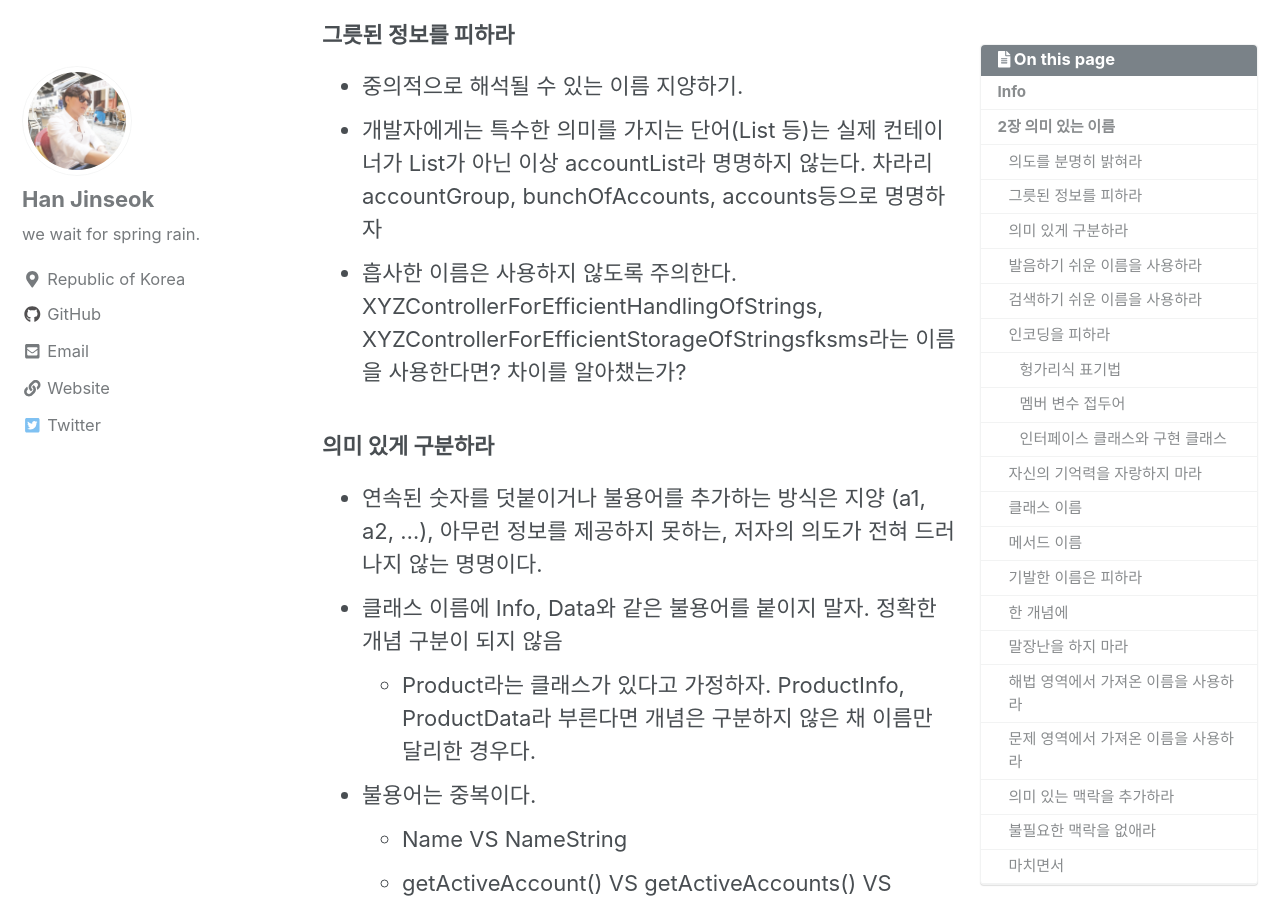
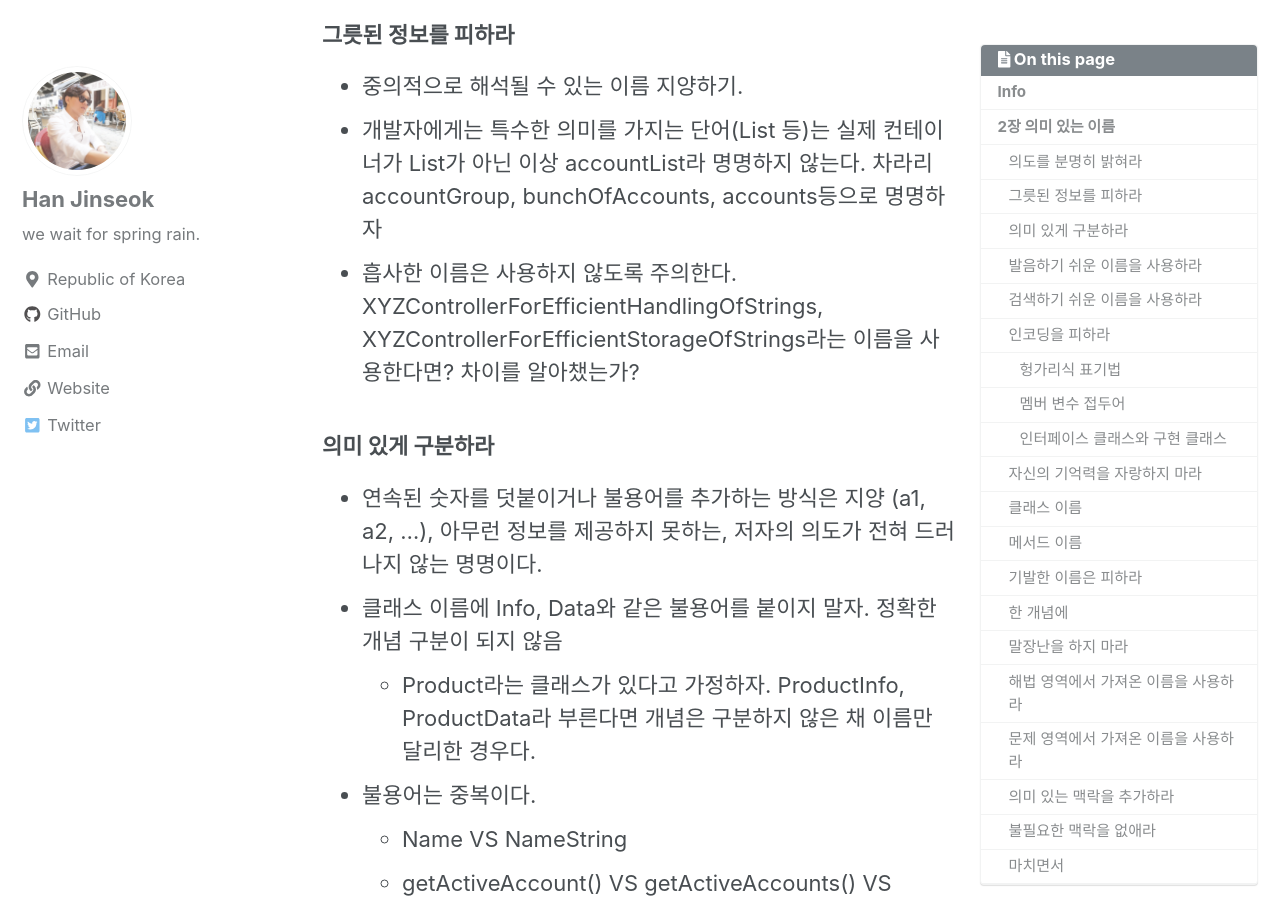
Before and after one commit to moregorenine/moregorenine.github.io, a Jekyll site: the page built from _posts/book/2019-02-28-clean-code-part2.md, in a window 1280 px wide and 900 px high, scrolled down 1474 px. Built offline with Jekyll 4.4.1, drawn with Linux system fonts in a browser that asks for light colours; nearby versions of some CDN libraries; comment, search, counter and statistics services are not loaded; a style sheet for code colours, icons or effects is not loaded.

Commit message:
Update 2019-02-28-clean-code-part2.md

```diff
--- a/_posts/book/2019-02-28-clean-code-part2.md
+++ b/_posts/book/2019-02-28-clean-code-part2.md
@@ -35,7 +35,7 @@ public List<int[]> getFlaggedCells() {
 ### 그릇된 정보를 피하라
 - 중의적으로 해석될 수 있는 이름 지양하기.
 - 개발자에게는 특수한 의미를 가지는 단어(List 등)는 실제 컨테이너가 List가 아닌 이상 accountList라 명명하지 않는다. 차라리 accountGroup, bunchOfAccounts, accounts등으로 명명하자
-- 흡사한 이름은 사용하지 않도록 주의한다. XYZControllerForEfficientHandlingOfStrings, XYZControllerForEfficientStorageOfStringsfksms라는 이름을 사용한다면? 차이를 알아챘는가?
+- 흡사한 이름은 사용하지 않도록 주의한다. XYZControllerForEfficientHandlingOfStrings, XYZControllerForEfficientStorageOfStrings라는 이름을 사용한다면? 차이를 알아챘는가?
 
 ### 의미 있게 구분하라
 - 연속된 숫자를 덧붙이거나 불용어를 추가하는 방식은 지양 (a1, a2, …), 아무런 정보를 제공하지 못하는, 저자의 의도가 전혀 드러나지 않는 명명이다.
```
